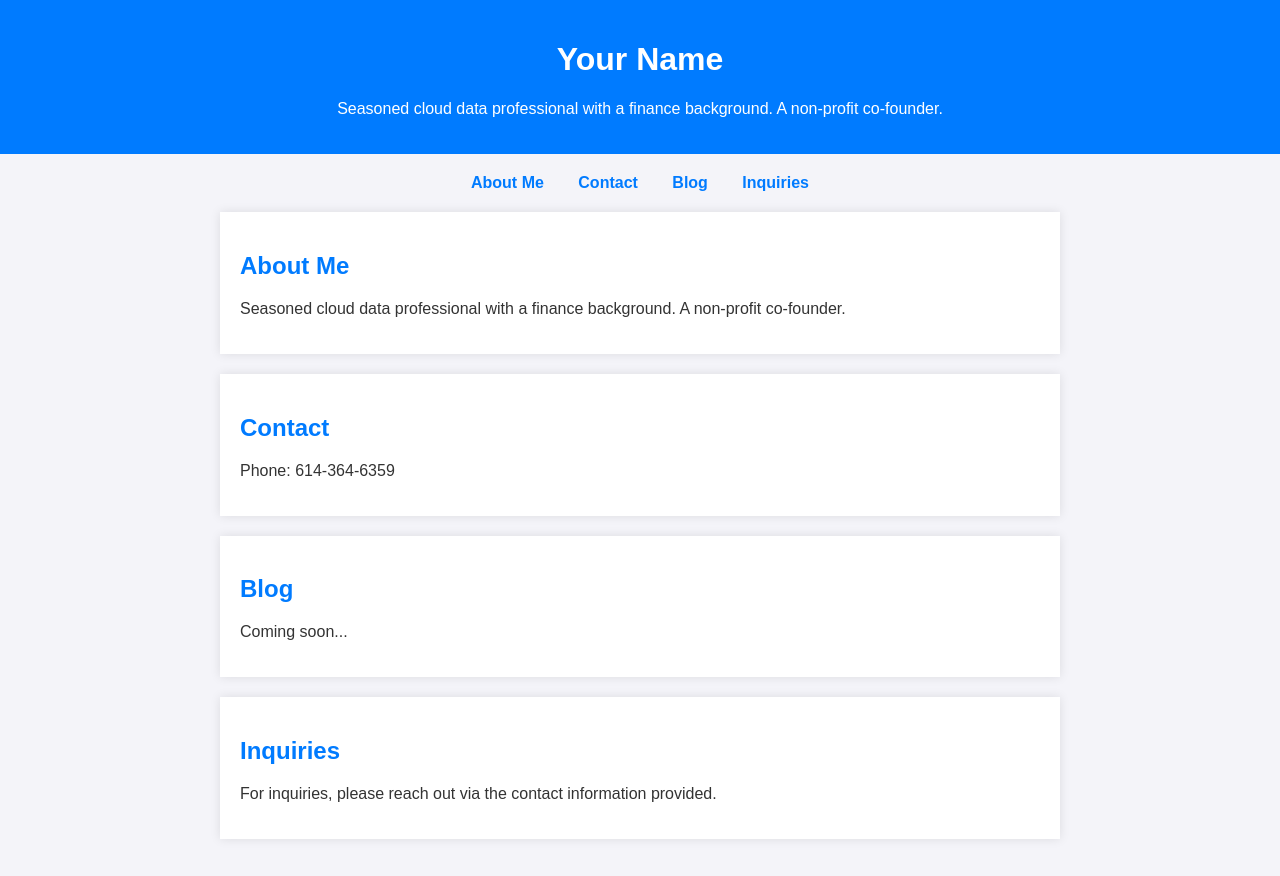
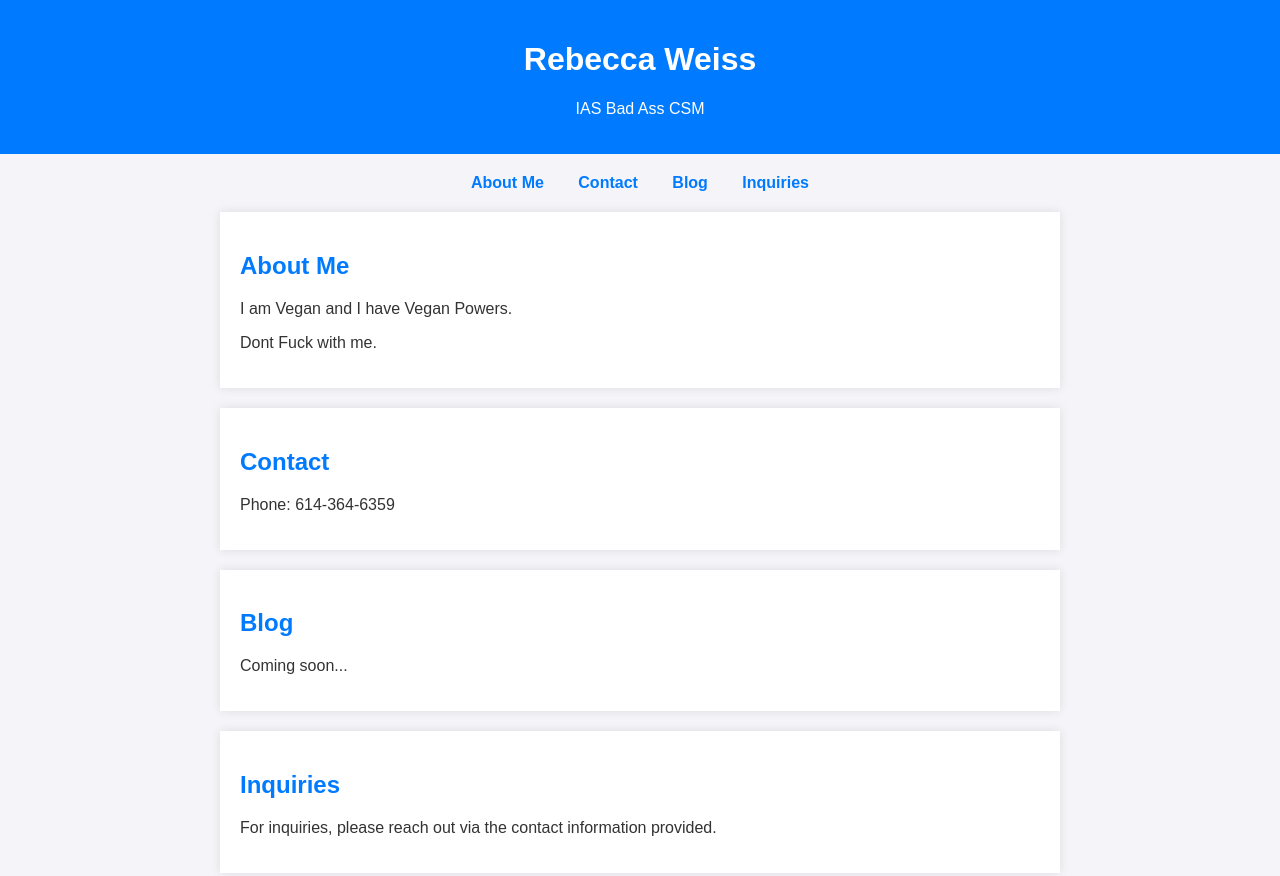
Before and after one commit to Zlish/Rebecca-CV, a plain HTML site: page index.html in a window 1280 px wide. Shown: the top 876 px of the page. Drawn offline with Linux system fonts and the light colour scheme.

Commit message:
Rebecca Version index.html

```diff
--- a/index.html
+++ b/index.html
@@ -49,8 +49,8 @@
 </head>
 <body>
     <header>
-        <h1>Your Name</h1>
-        <p>Seasoned cloud data professional with a finance background. A non-profit co-founder.</p>
+        <h1>Rebecca Weiss</h1>
+        <p>IAS Bad Ass CSM</p>
     </header>
     <nav>
         <a href="#about">About Me</a>
@@ -60,7 +60,8 @@
     </nav>
     <section id="about">
         <h2>About Me</h2>
-        <p>Seasoned cloud data professional with a finance background. A non-profit co-founder.</p>
+        <p>I am Vegan and I have Vegan Powers.</p>
+        <p>Dont Fuck with me.</p>
     </section>
     <section id="contact">
         <h2>Contact</h2>
```
